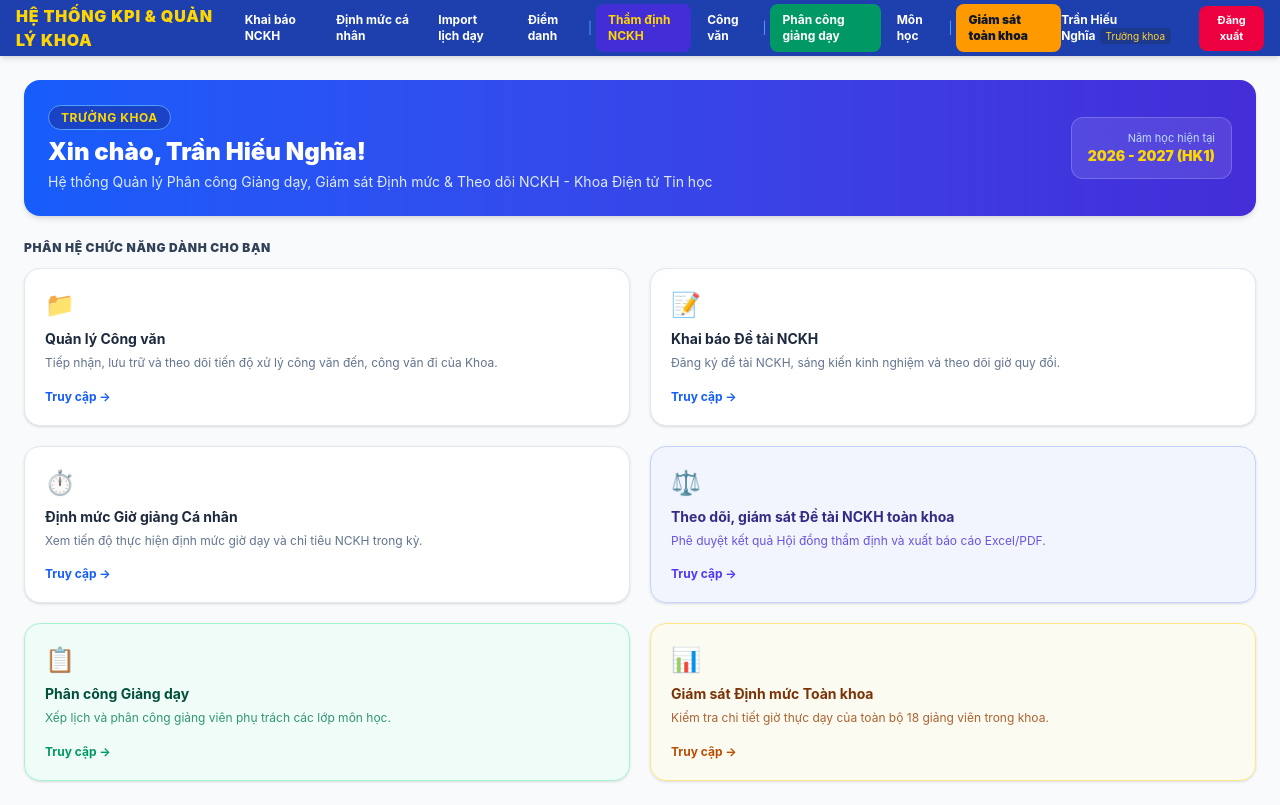
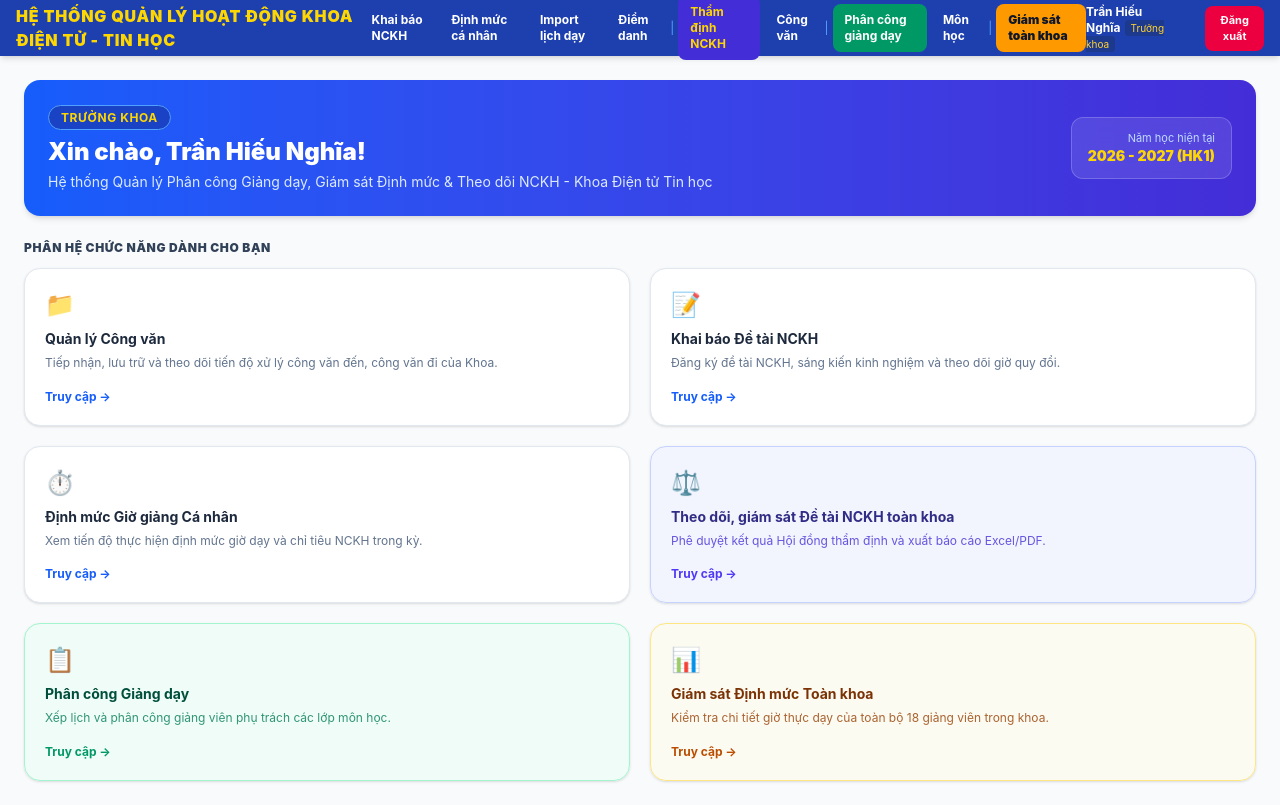
Before and after one commit to thanhcds-GH/THANHNGUYEN, a React app in the folder frontend/: page /login in a window 1280 px wide. Both pictures are taken after a click on the button "🏛️ Trưởng khoa". Built offline with nearby package versions, Linux system fonts and the light colour scheme; no server answers; the HTML template or start-up script is replaced by a standard one.

Commit message:
Thay tieu de giao dien

```diff
--- a/frontend/src/components/TeacherNavbar.jsx
+++ b/frontend/src/components/TeacherNavbar.jsx
@@ -19,7 +19,7 @@ const TeacherNavbar = () => {
 
                 {/* Brand / Logo */}
                 <Link to="/dashboard" className="font-black text-[#FFD700] text-sm md:text-base uppercase tracking-wider">
-                    HỆ THỐNG KPI & QUẢN LÝ KHOA
+                    HỆ THỐNG QUẢN LÝ HOẠT ĐỘNG KHOA ĐIỆN TỬ - TIN HỌC
                 </Link>
 
                 {/* Danh mục menu theo quyền */}
```
